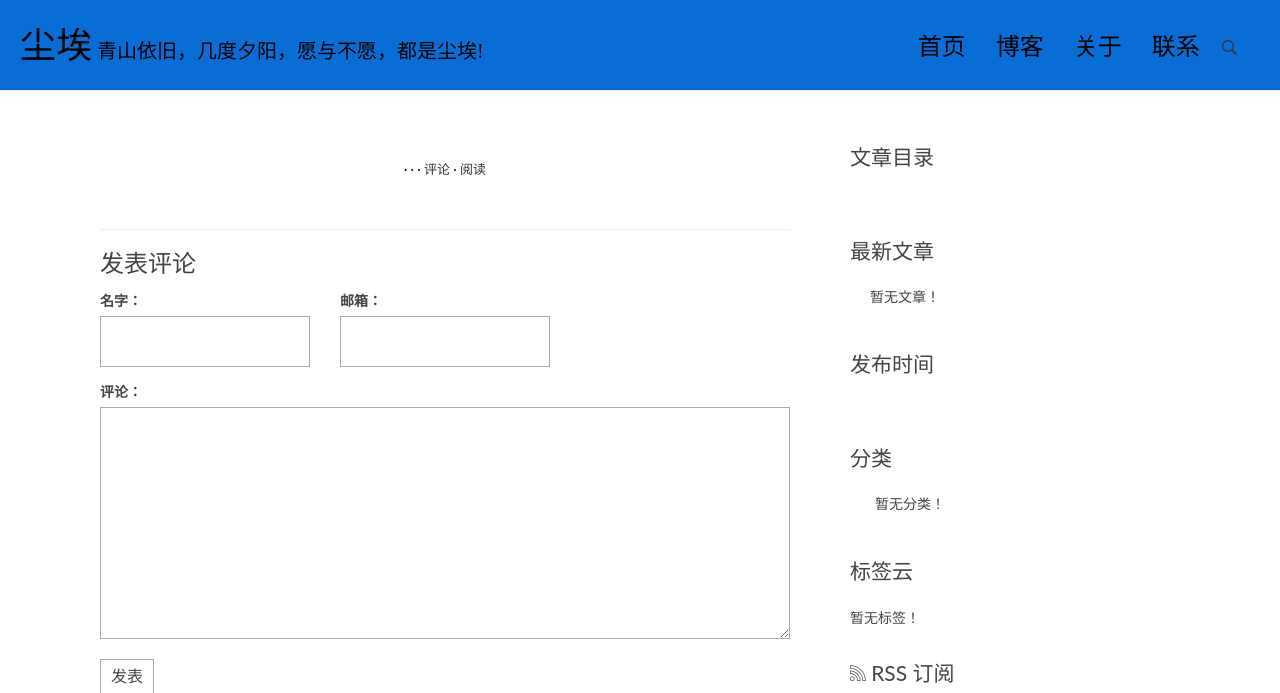
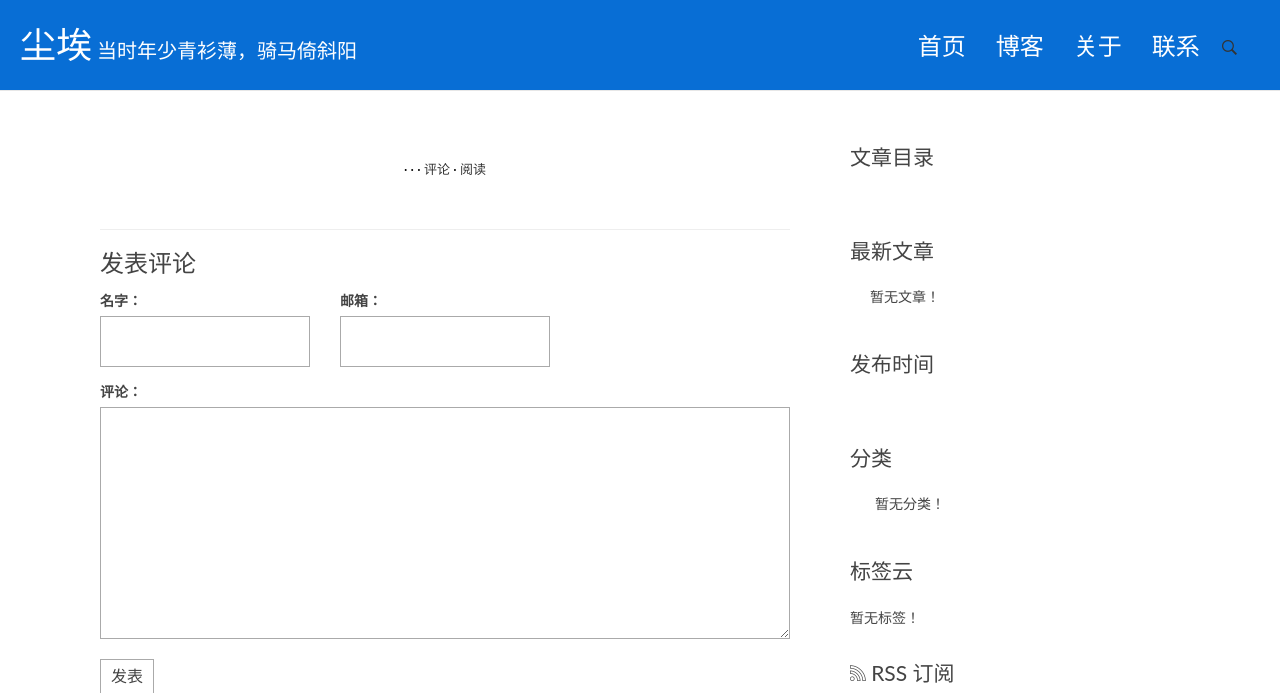
Before and after one commit to Misengkang/mysite, a Django app: template newblog/blog/templates/blog/detail.html in a window 1280 px wide. Shown: the top 693 px of the page. Run offline with Django 3.2, Linux system fonts and the light colour scheme; the template is opened without the code that fills it: values that come from a table or form of the project are taken from there, others are empty; some libraries are stand-ins or nearby versions.

Commit message:
MODIFIED basehtml  title

```diff
--- a/newblog/blog/static/blog/css/custom.css
+++ b/newblog/blog/static/blog/css/custom.css
@@ -123,7 +123,7 @@ img {
  */
 
 .logo h1 a {
-    color: #000;
+    color: #FFFFFF;
 }
 
 .logo h1 a:hover {
@@ -147,7 +147,7 @@ img {
 }
 
 .main-nav a {
-    color: #000000 !important;
+    color: #FFFFFF !important;
     padding: 0 0 5px 0 !important;
     margin-right: 30px;
     font-family: 'Lato', sans-serif;
--- a/newblog/blog/templates/base.html
+++ b/newblog/blog/templates/base.html
@@ -36,8 +36,8 @@
         <div class="row"  >
             <div class="col-md-6 col-sm-5 col-xs-8" >
                 <div class="logo" >
-                    <h1><a href="{% url 'blog:index' %}"><b>尘埃</b><span style="font-family:Kaiti;font-size:20px">
-                        青山依旧，几度夕阳，愿与不愿，都是尘埃!</span></a></h1>
+                    <h1><a href="{% url 'blog:index' %}"><b>尘埃</b><span style="font-family:STKaiti,Kaiti,serif;font-size:20px">
+                        当时年少青衫薄，骑马倚斜阳</span></a></h1>
                 </div>
             </div><!-- col-md-4 -->
             <div class="col-md-6 col-sm-7 col-xs-4" >
```
